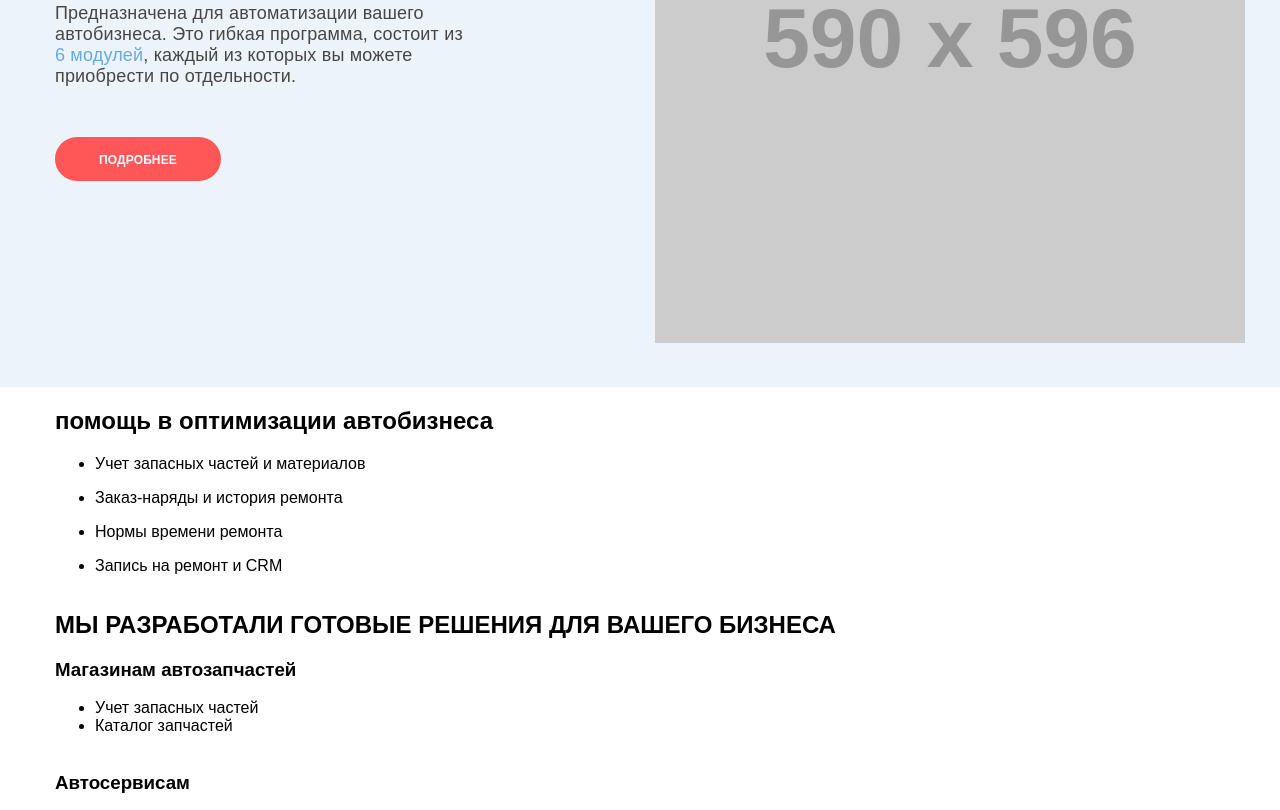
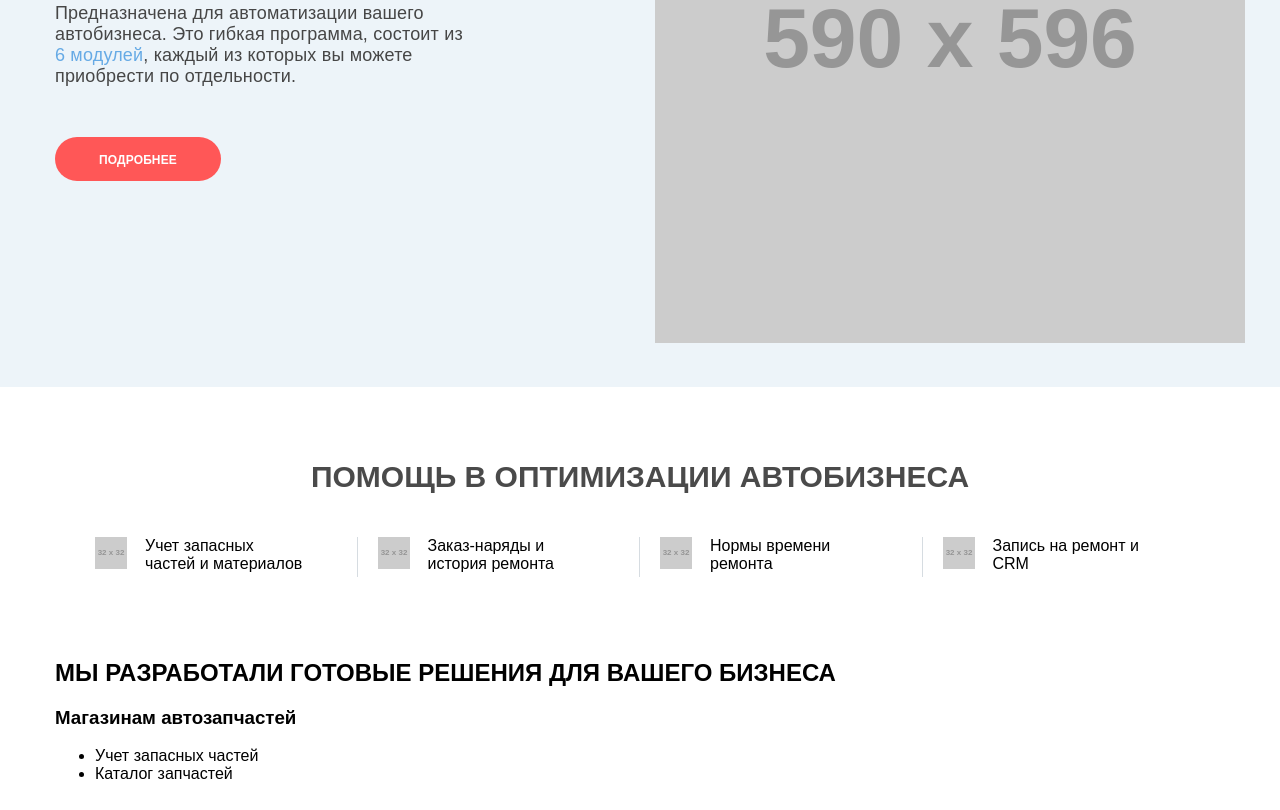
Before and after one commit to Krawing/jetstyle, a plain HTML site: page index.html in a window 1280 px wide. Shown: the part 486-1296 px from the top of the page. Drawn offline with Linux system fonts and the light colour scheme; placeholder pictures from the web are drawn by us.

Commit message:
help makeUp

```diff
--- a/css/main.scss
+++ b/css/main.scss
@@ -8,6 +8,7 @@ html{font-family:sans-serif;-ms-text-size-adjust:100%;-webkit-text-size-adjust:1
 
 $font__main-light: #4d4d4d;
 $font__main-dark: #464646;
+$font__main-lighter: #4a4a4a;
 $font__main-white: #fff;
 $contacts-dotted: #e8e8e8;
 
@@ -180,6 +181,55 @@ $bg_nav: #7cacd4;
 	}
 }
 
+.help {
+	padding-top: 30px;
+	padding-bottom: 50px;
+	&__title {
+		font-size: 30px;
+		text-transform: uppercase;
+		text-align: center;
+		color: $font__main-lighter;
+		line-height: 70px;
+	}
+	&__list {
+		display: -webkit-flex;
+		display: -moz-flex;
+		display: -ms-flex;
+		display: -o-flex;
+		display: flex;
+		justify-content: space-around;
+	}
+	&__item {
+		position: relative;
+		list-style: none;
+		padding-left: 50px;
+		padding-right: 70px;
+		width: 185px;
+		&:before {
+			content: "";
+			position: absolute;
+			left: 0;
+			top: 0;
+			width: 32px;
+			height: 32px;
+			background: url("//placehold.it/32");
+		}
+		&:last-child {
+			&:after {
+				display: none;
+			}
+		}
+		&:after {
+			content: "";
+			position: absolute;
+			top: 0;
+			right: 20px;
+			width: 1px;
+			height: 40px;
+			background: #d6dce1;
+		}
+	}
+}
 /*==================================
 =            responsive            =
 ==================================*/
--- a/index.html
+++ b/index.html
@@ -73,20 +73,12 @@
 
     <section class="help">
       <div class="wrapper">
-        <h2 class="help__title">помощь в оптимизации автобизнеса</h2>
+        <h2 class="help__title">Помощь в оптимизации автобизнеса</h2>
         <ul class="help__list">
-          <li class="help__item">
-            <p>Учет запасных частей и материалов</p>
-          </li>
-          <li class="help__item">
-            <p>Заказ-наряды и история ремонта</p>
-          </li>
-          <li class="help__item">
-            <p>Нормы времени ремонта</p>
-          </li>
-          <li class="help__item">
-            <p>Запись на ремонт и CRM</p>
-          </li>
+          <li class="help__item">Учет запасных частей и материалов</li>
+          <li class="help__item">Заказ-наряды и история ремонта</li>
+          <li class="help__item">Нормы времени ремонта</li>
+          <li class="help__item">Запись на ремонт и CRM</li>
         </ul>
       </div>
     </section>
```
Also changed, not shown: css/main.css.
